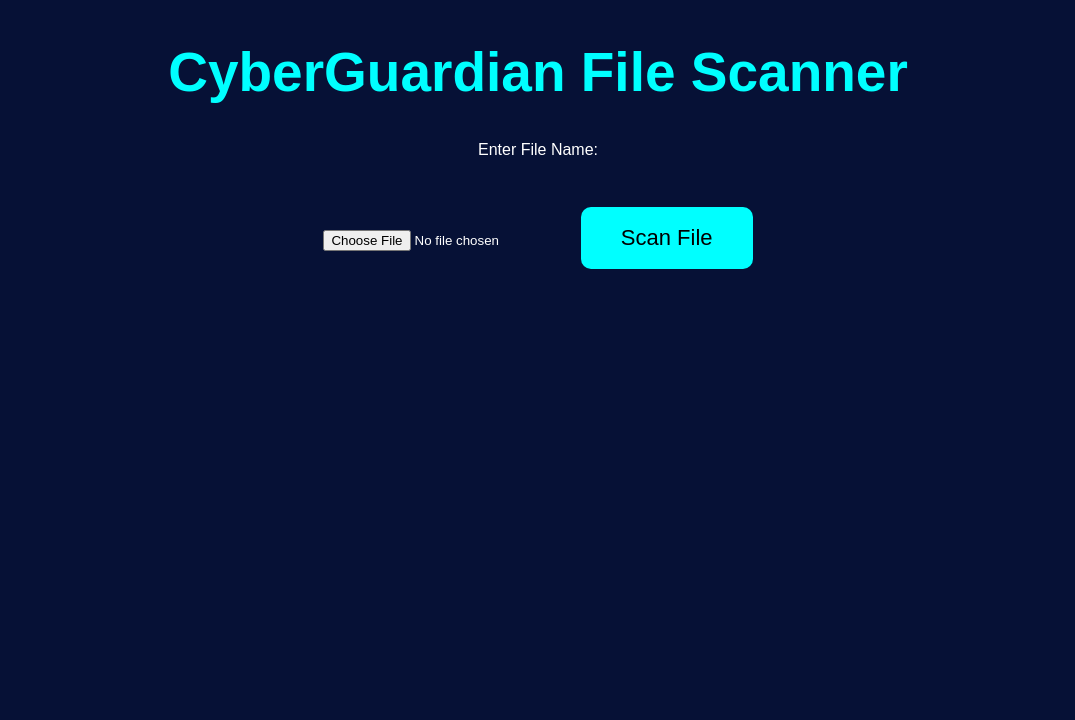
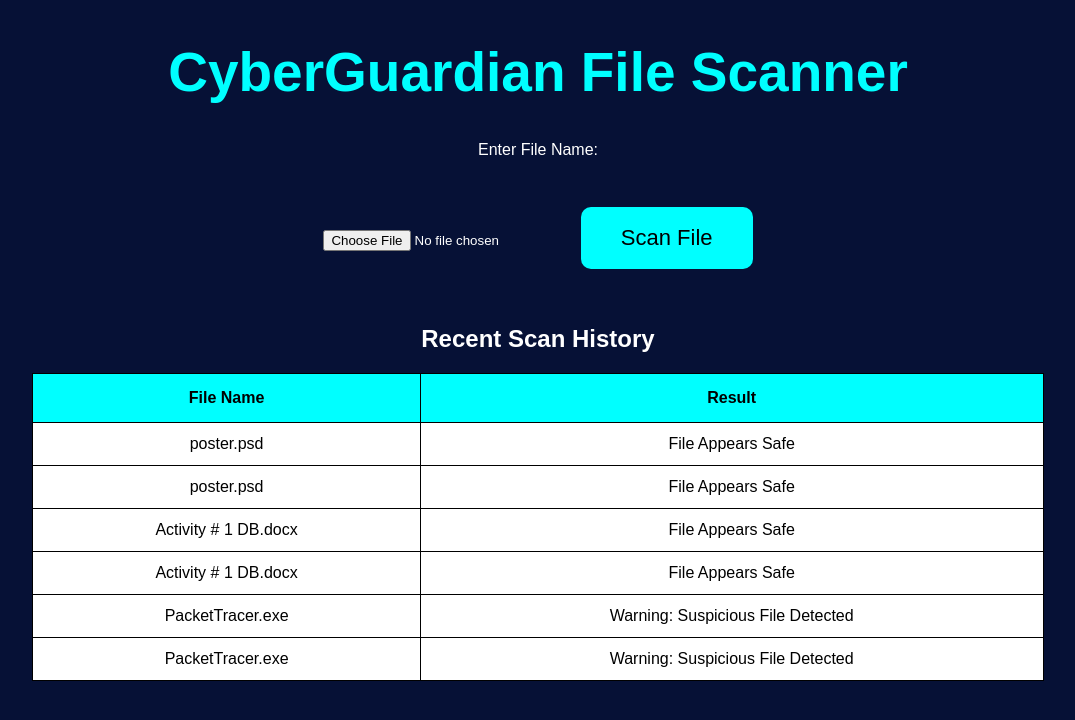
Before and after one commit to f2024408136-coder/CyberGuardian, a Flask app: page /scanner in a window 1280 px wide. Shown: the top 720 px of the page, without its empty margins (102-1177 px from the left). Run offline with Flask 3, Linux system fonts and the light colour scheme; data comes from the database, SQL or seed files in the repository; both versions use the stored data as it was after the commit.

Commit message:
Added scan history and file validation

```diff
--- a/app.py
+++ b/app.py
@@ -104,8 +104,7 @@ def login():
             return render_template(
                 'dashboard.html',
                 score=score,
-               suspicious_count=suspicious_count
-
+                suspicious_count=suspicious_count
             )
 
         else:
@@ -125,10 +124,39 @@ def dashboard():
 # FILE SCANNER
 @app.route('/scanner', methods=['GET', 'POST'])
 def scanner():
+
     global suspicious_count
+
+    conn = sqlite3.connect('database/users.db')
+
+    cur = conn.cursor()
+
+    cur.execute('''
+    CREATE TABLE IF NOT EXISTS scan_history(
+        id INTEGER PRIMARY KEY AUTOINCREMENT,
+        filename TEXT,
+        result TEXT
+    )
+    ''')
+
+    cur.execute(
+        "SELECT filename, result FROM scan_history ORDER BY id DESC"
+    )
+
+    history = cur.fetchall()
+
+    conn.close()
+
     if request.method == 'POST':
 
         file = request.files['file']
+        if file.filename == '':
+
+            return render_template(
+        'scanner.html',
+        result='Please Select a File First',
+        history=history
+    )
 
         filename = file.filename
 
@@ -146,21 +174,49 @@ def scanner():
 
                 result = "Warning: Suspicious File Detected"
 
+                conn = sqlite3.connect('database/users.db')
+
+                cur = conn.cursor()
+
+                cur.execute(
+                    "INSERT INTO scan_history(filename,result) VALUES(?,?)",
+                    (filename, result)
+                )
+
+                conn.commit()
+                conn.close()
+
                 return render_template(
                     'scanner.html',
                     result=result,
-                    filename=filename
+                    filename=filename,
+                    history=history
                 )
 
         result = "File Appears Safe"
 
+        conn = sqlite3.connect('database/users.db')
+
+        cur = conn.cursor()
+
+        cur.execute(
+            "INSERT INTO scan_history(filename,result) VALUES(?,?)",
+            (filename, result)
+        )
+
+        conn.commit()
+        conn.close()
+
         return render_template(
             'scanner.html',
             result=result,
-            filename=filename
+            filename=filename,
+            history=history
         )
 
-    return render_template('scanner.html')
-
+    return render_template(
+        'scanner.html',
+        history=history
+    )
 if __name__ == '__main__':
     app.run(debug=True)
--- a/static/style.css
+++ b/static/style.css
@@ -74,3 +74,41 @@ button:hover{
 .moderate{
     background-color: #3399ff;
 }
+.history-table {
+
+    width: 80%;
+    margin: 20px auto;
+
+    border-collapse: collapse;
+
+    background-color: white;
+
+    color: black;
+
+}
+
+.history-table th {
+
+    background-color: cyan;
+
+    padding: 15px;
+
+    border: 1px solid black;
+
+}
+
+.history-table td {
+
+    padding: 12px;
+
+    border: 1px solid black;
+
+    text-align: center;
+
+}
+
+.history-table tr:hover {
+
+    background-color: #f2f2f2;
+
+}
--- a/templates/scanner.html
+++ b/templates/scanner.html
@@ -15,24 +15,48 @@
 
     <form method="POST" enctype="multipart/form-data">
 
-        <label>Enter File Name:</label><br><br>
+        <label>Enter File Name:</label>
+        <br><br>
 
         <input type="file" name="file">
+
         {% if filename %}
 
-        <p>Selected File: {{ filename }}</p>
+            <p>Selected File: {{ filename }}</p>
 
         {% endif %}
 
         <button type="submit">Scan File</button>
 
     </form>
+
     {% if result %}
 
-    <h2>{{ result }}</h2>
+        <h2>{{ result }}</h2>
 
     {% endif %}
 
+    <br><br>
+
+   <h2>Recent Scan History</h2>
+
+<table class="history-table">
+
+    <tr>
+        <th>File Name</th>
+        <th>Result</th>
+    </tr>
+
+    {% for item in history %}
+
+    <tr>
+        <td>{{ item[0] }}</td>
+        <td>{{ item[1] }}</td>
+    </tr>
+
+    {% endfor %}
+
+</table>
 </body>
 
 </html>
```
Also changed, not shown: database/users.db, 2 other files.
